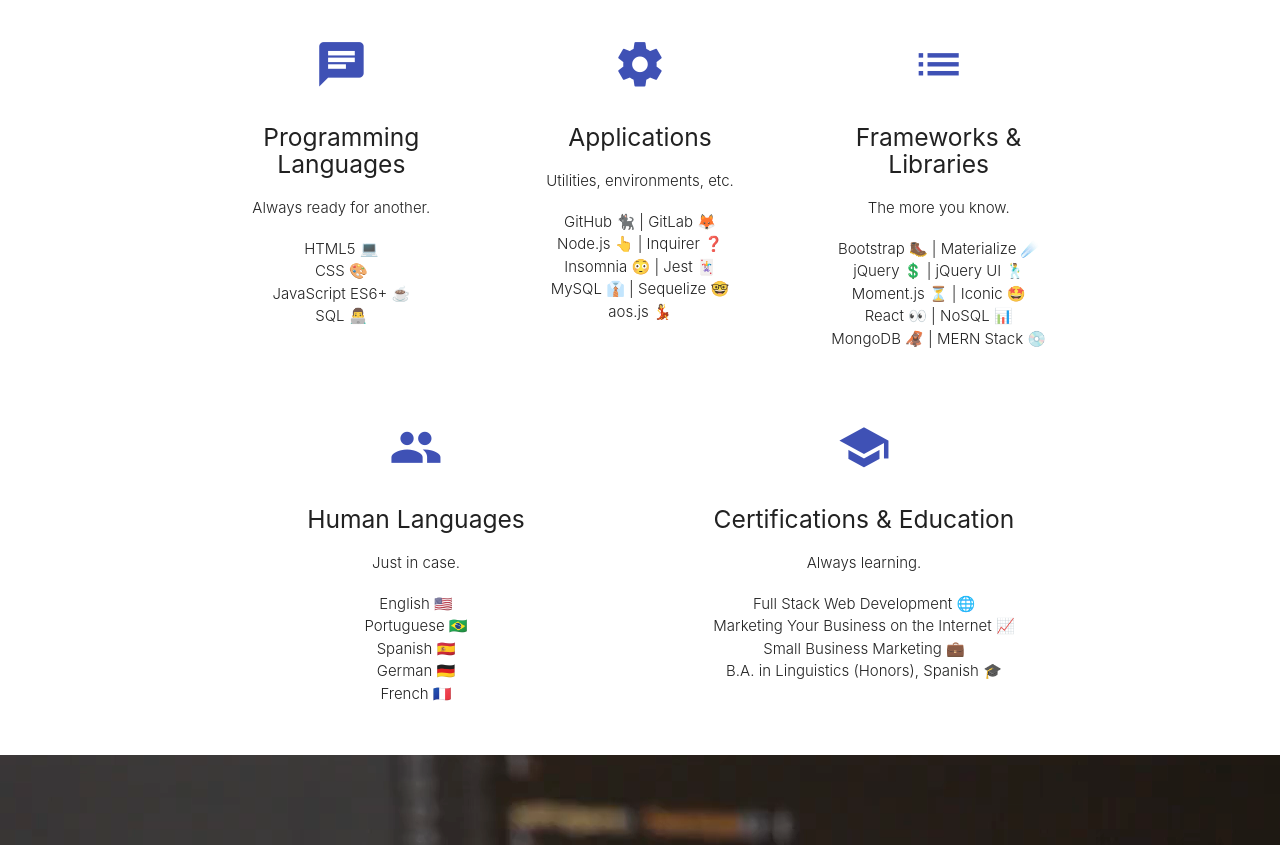
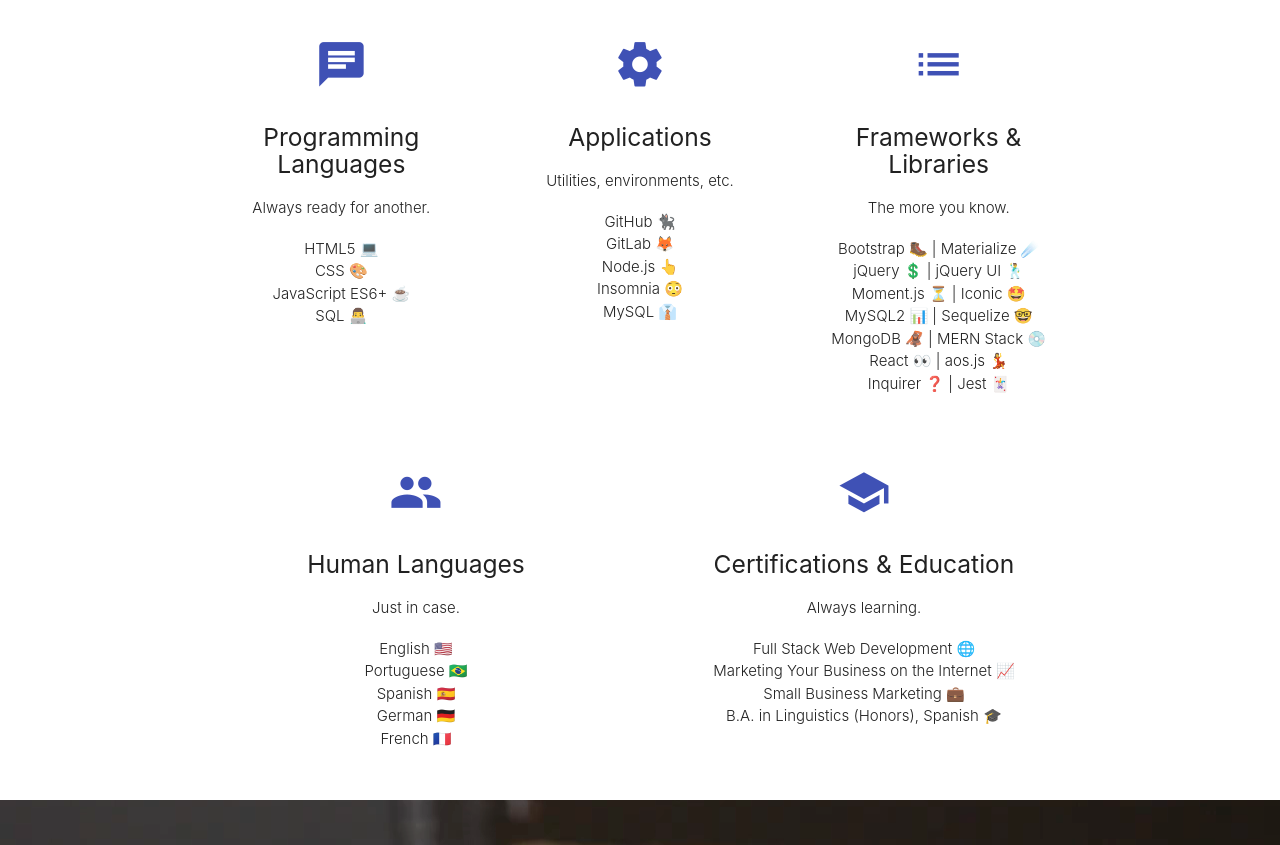
Before and after one commit to rrcampbell-exe/rrcampbell-exe.github.io, a plain HTML site: page index.html in a window 1280 px wide. Shown: the part 778-1623 px from the top of the page. Drawn offline with nearby package versions, Linux system fonts and the light colour scheme.

Commit message:
Adjust frameworks and libraries section

```diff
--- a/index.html
+++ b/index.html
@@ -97,11 +97,11 @@
             <h5 class="center">Applications</h5>
             <p class="light center">Utilities, environments, etc.</p>
             <ul>
-              <li class="light center">GitHub 🐈‍⬛ | GitLab 🦊</li>
-              <li class="light center">Node.js 👆 | Inquirer ❓</li>
-              <li class="light center">Insomnia 😳 | Jest 🃏</li>
-              <li class="light center">MySQL 👔 | Sequelize 🤓</li>
-              <li class="light center">aos.js 💃</li>
+              <li class="light center">GitHub 🐈‍⬛</li>
+              <li class="light center">GitLab 🦊</li>
+              <li class="light center">Node.js 👆</li>
+              <li class="light center">Insomnia 😳</li>
+              <li class="light center">MySQL 👔</li>
             </ul>
           </div>
         </div>
@@ -115,8 +115,10 @@
               <li class="light center">Bootstrap 🥾 | Materialize ☄️</li>
               <li class="light center">jQuery 💲 | jQuery UI 🕺</li>
               <li class="light center">Moment.js ⏳ | Iconic 🤩</li>
-              <li class="light center">React 👀 | NoSQL 📊</li>
+              <li class="light center">MySQL2 📊 | Sequelize 🤓</li>
               <li class="light center">MongoDB 🦧 | MERN Stack 💿</li>
+              <li class="light center">React 👀 | aos.js 💃</li>
+              <li class="light center">Inquirer ❓ | Jest 🃏</li>
             </ul>
           </div>
         </div>
```
